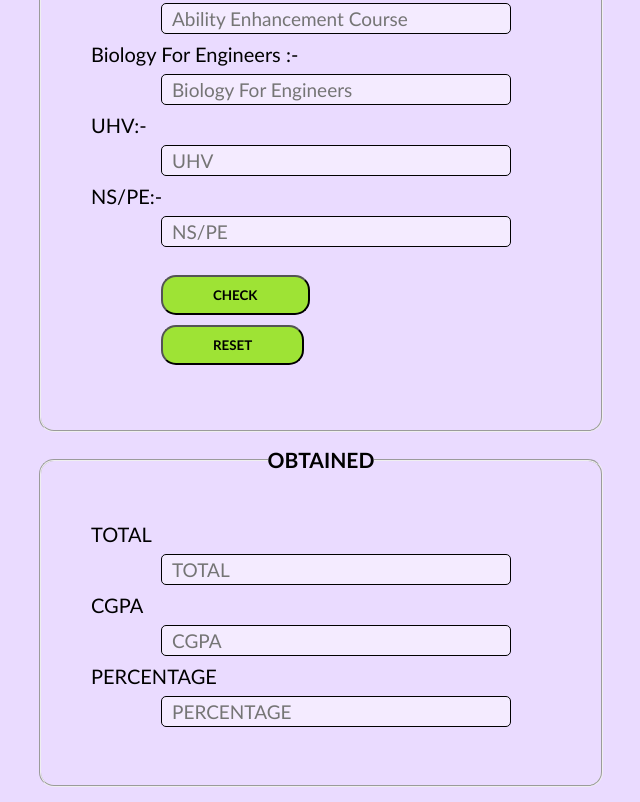
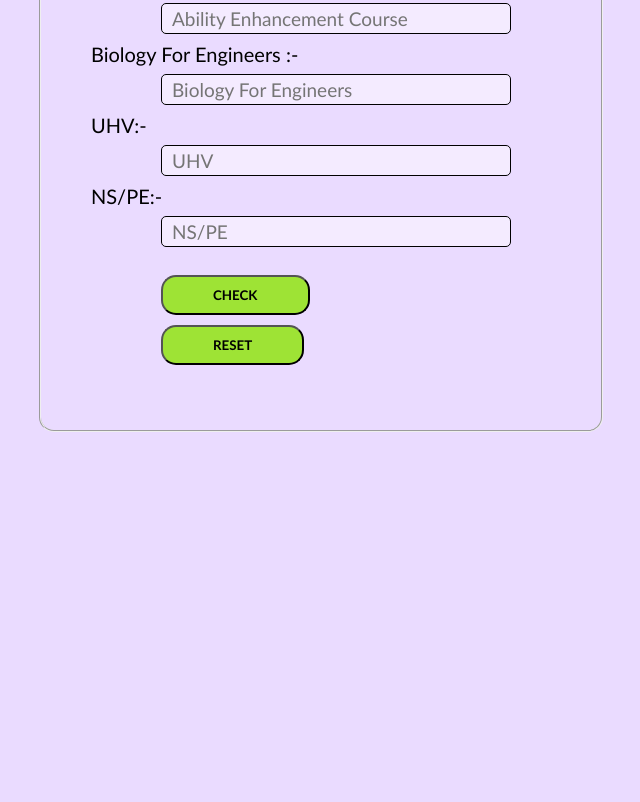
Before and after one commit to rbasavaraj4312/CGPA-calculator, a plain HTML site: page fourth_sem.html in a window 1280 px wide. Shown: the part 644-1446 px from the top of the page, without its empty margins (426-1066 px from the left). After the commit the page ends 1091 px from the top, so only its background shows below. Drawn offline with Linux system fonts and the light colour scheme.

Commit message:
Update fourth_sem.html

```diff
--- a/fourth_sem.html
+++ b/fourth_sem.html
@@ -117,15 +117,7 @@
         </div>
 
     </fieldset>
-    <fieldset>
-        <legend>OBTAINED</legend>
-        <label>TOTAL</label><br>
-        <input id="total" type="text" placeholder="TOTAL"><br>
-        <label>CGPA</label><br>
-        <input id="cgpa" type="text" placeholder="CGPA"><br>
-        <label>PERCENTAGE</label><br>
-        <input id="percentage" type="text" placeholder="PERCENTAGE">
-    </fieldset>
+
     </form>
 
     <script>
@@ -148,8 +140,6 @@
 
             let percentage=(total/800)*100;
 
-            document.getElementById('total').value=total;
-            document.getElementById('percentage').value=percentage;
 
 
             function points(mark,credit){
@@ -185,7 +175,7 @@
             let cgpa = points(m,3)+points(m1,4)+points(m2,4)+points(m3,1)+points(m4,3)+points(m5,1)+
                             points(m6,3)+points(m7,1)+points(m8,0);
 
-            document.getElementById('cgpa').value=cgpa/19;
+            alert("Total = " + total +"\nPercentage = " + percentage + "\nCGPA = " + cgpa/19);
 
         })
         document.getElementById('reset').addEventListener('click', function(e){
```
